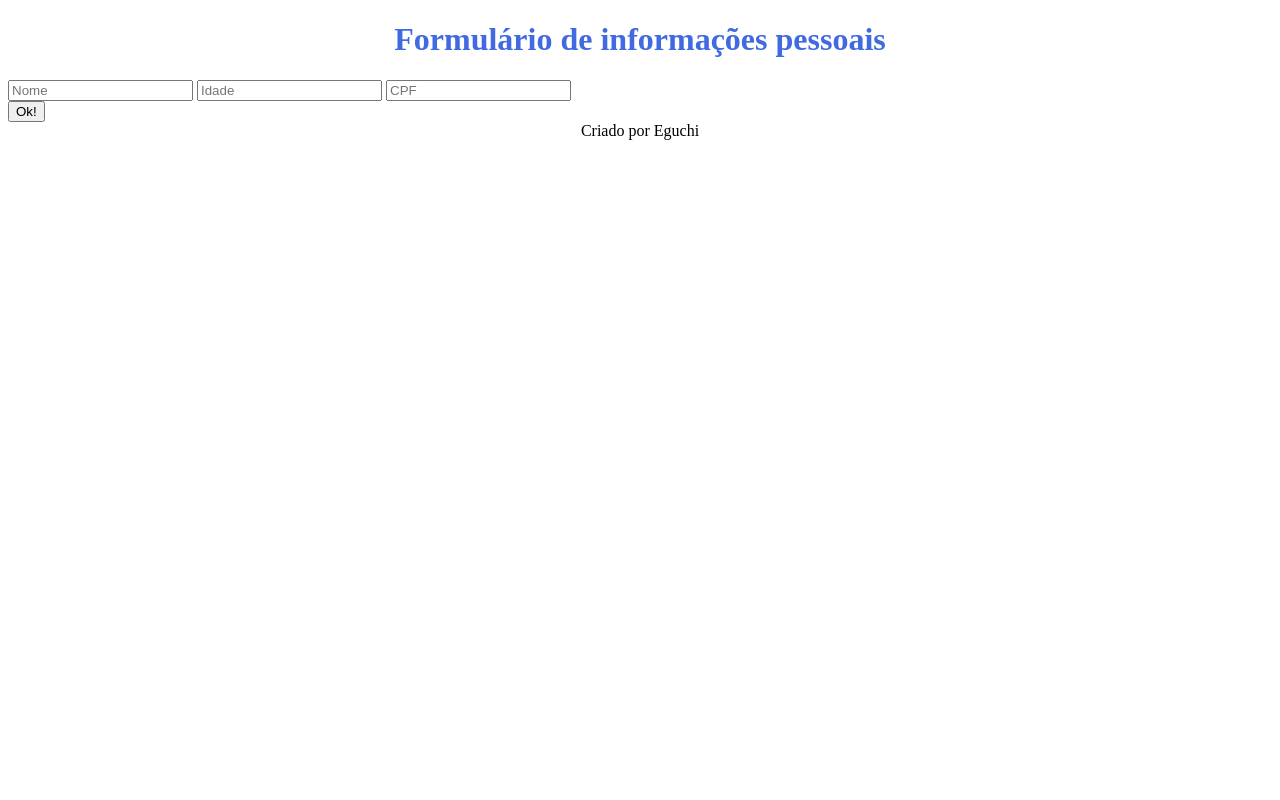
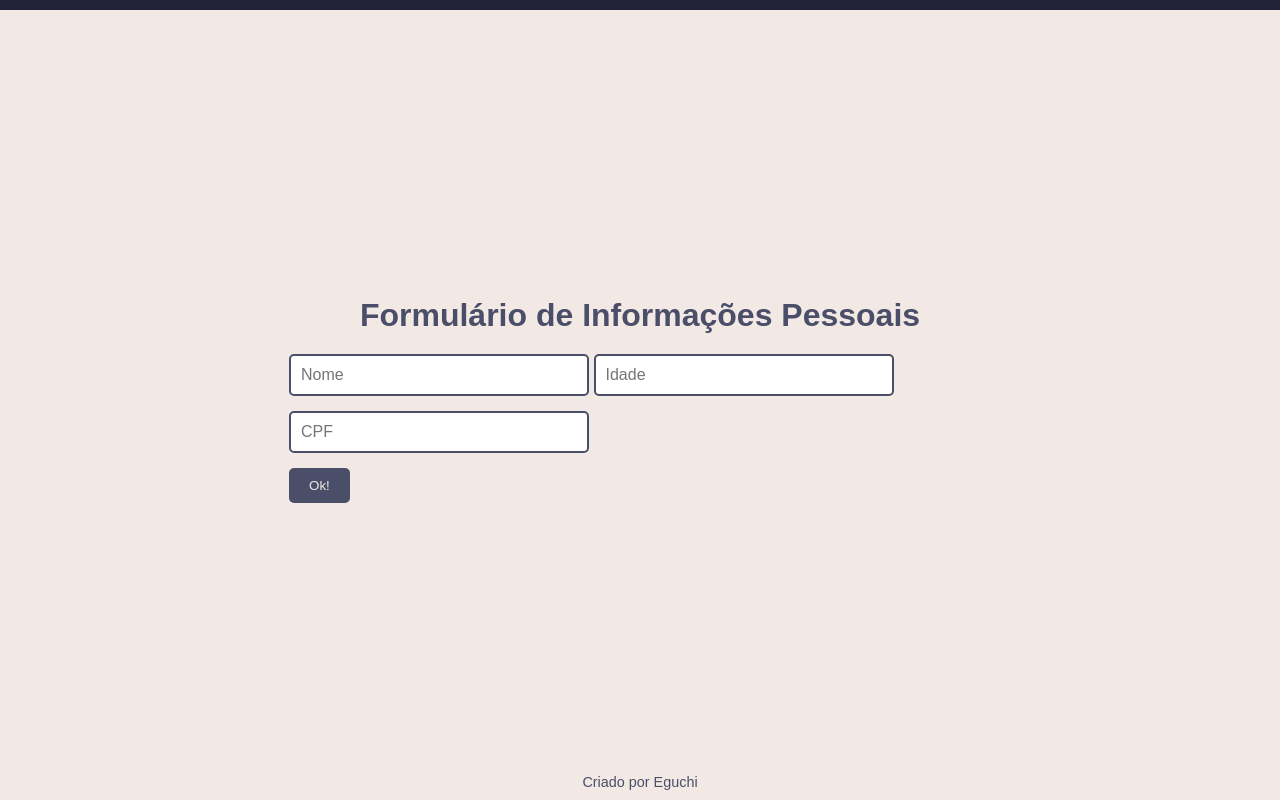
Before and after one commit to marikae23/ProgramacaoWeb, a plain HTML site: page index.html in a window 1280 px wide. Drawn offline with Linux system fonts and the light colour scheme.

Commit message:
CSS arrumado.

```diff
--- a/index.html
+++ b/index.html
@@ -1,22 +1,26 @@
 <!DOCTYPE html>
-<html lang="en">
+<html lang="pt-BR">
 <head>
     <meta charset="UTF-8">
     <meta name="viewport" content="width=device-width, initial-scale=1.0">
     <link rel="stylesheet" href="style.css">
-    <title>Programação Web</title>
+    <title>Formulário de Informações Pessoais</title>
 </head>
 <body>
-    <h1 id="titulo">Formulário de informações pessoais</h1>
-    <input type="text" placeholder="Nome">
-    <input type="number" placeholder="Idade">
-    <input type="text" placeholder="CPF">
-    <div>
-        <button>Ok!</button>
+    <header></header>
+    <section></section>
+
+    <div class="container">
+        <h1 id="titulo">Formulário de Informações Pessoais</h1>
+        <form>
+            <input type="text" placeholder="Nome" required>
+            <input type="number" placeholder="Idade" required>
+            <input type="text" placeholder="CPF" required>
+            <div>
+                <button type="submit">Ok!</button>
+            </div>
+        </form>
     </div>
-
-
-    <footer>Criado por Eguchi</footer>
-
+<footer>Criado por Eguchi</footer>
 </body>
 </html>
--- a/style.css
+++ b/style.css
@@ -1,12 +1,66 @@
-h1{
+* {
+    margin: 0;
+    padding: 0;
+    box-sizing: border-box;
+    font-family: 'Arial', sans-serif;
+}
 
+section {
+    background-color: #22223b;
+    width: 100%;
+    height: 10px;
+    position: fixed;
+    top: 0;
+    left: 0;
+    z-index: 1000;
+}
+
+.container {
+    display: flex;
+    flex-direction: column;
+    align-items: center;
+    justify-content: center;
+    height: 100vh;
+    padding: 20px;
+    background-color: #f2e9e4;
 }
 
 #titulo {
-    color: #4169e1;
+    font-size: 2rem;
+    color: #4a4e69;
+    margin-bottom: 20px;
     text-align: center;
 }
 
-footer{
+form input {
+    width: 100%;
+    max-width: 300px;
+    padding: 10px;
+    margin-bottom: 15px;
+    border: 2px solid #4a4e69;
+    border-radius: 5px;
+    font-size: 1rem;
+}
+
+form button {
+    background-color: #4a4e69;
+    color: #f2e9e4;
+    padding: 10px 20px;
+    border: none;
+    border-radius: 5px;
+    cursor: pointer;
+    transition: background-color 0.3s ease;
+}
+
+form button:hover {
+    background-color: #9a8c98;
+}
+
+footer {
+    position: absolute;
+    bottom: 10px;
+    width: 100%;
     text-align: center;
+    color: #4a4e69;
+    font-size: 0.9rem;
 }
```
